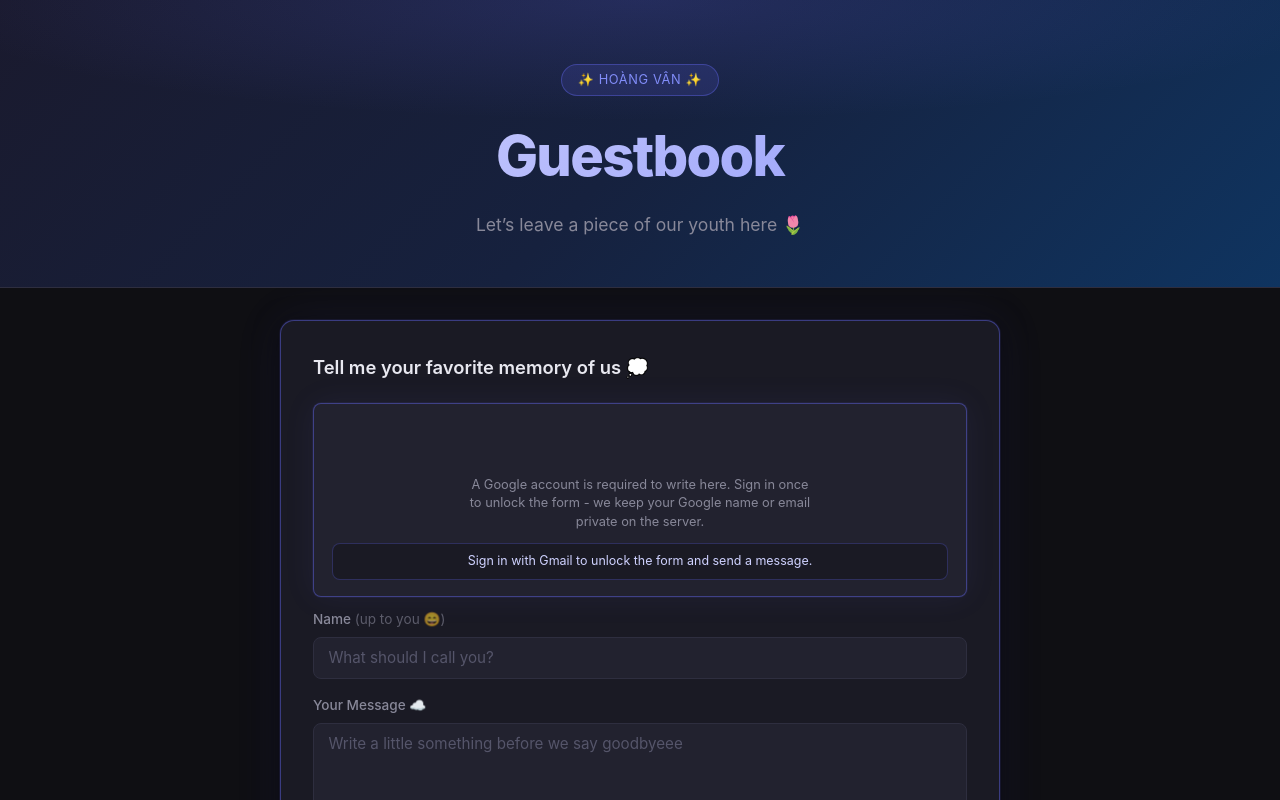
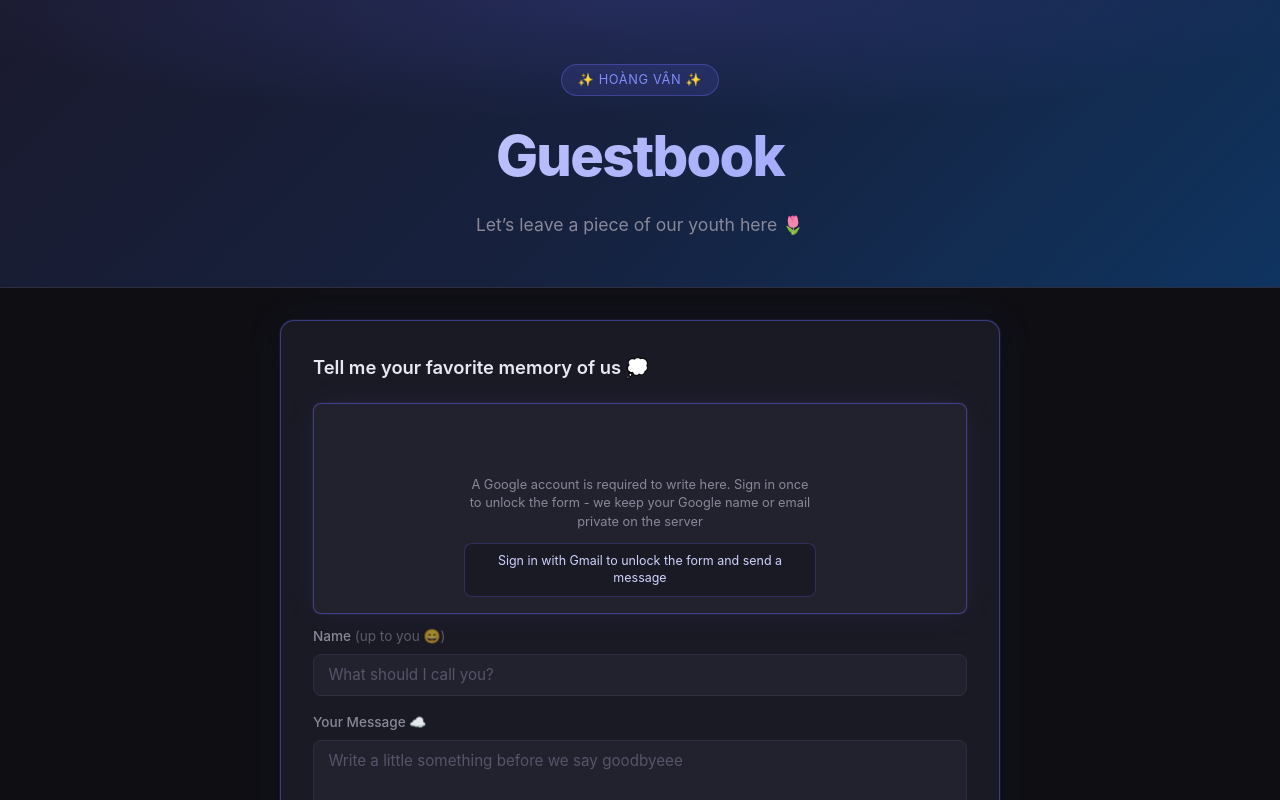
Before and after one commit to hoangvancutephomaique/Memories, a React (Vite) app in the folder frontend/: page / in a window 1280 px wide. Shown: the top 800 px of the page. Built offline with nearby package versions, Linux system fonts and the light colour scheme; no server answers.

Commit message:
Update text and style

```diff
--- a/frontend/src/App.css
+++ b/frontend/src/App.css
@@ -248,8 +248,9 @@ input.error, textarea.error { border-color: var(--danger); }
 
 .google-prelogin-panel .alert-auth-required {
   margin: 0;
-  width: 100%;
-  max-width: none;
+  align-self: center;
+  width: fit-content;
+  max-width: min(100%, 22rem);
   box-sizing: border-box;
   padding: 0.55rem 0.75rem;
   font-size: 0.78rem;
--- a/frontend/src/App.tsx
+++ b/frontend/src/App.tsx
@@ -436,12 +436,12 @@ export default function App() {
                     className="google-signin-slot"
                   />
                   <p className="google-auth-hint">
-                    A Google account is required to write here. Sign in once to unlock the form - we keep your Google name or email private on the server.
+                    A Google account is required to write here. Sign in once to unlock the form - we keep your Google name or email private on the server
                   </p>
                   {googleAuthError && <span className="field-error">{googleAuthError}</span>}
                   {!canWrite && (
                     <div className="alert alert-auth-required">
-                      Sign in with Gmail to unlock the form and send a message.
+                      Sign in with Gmail to unlock the form and send a message
                     </div>
                   )}
                 </div>
```
